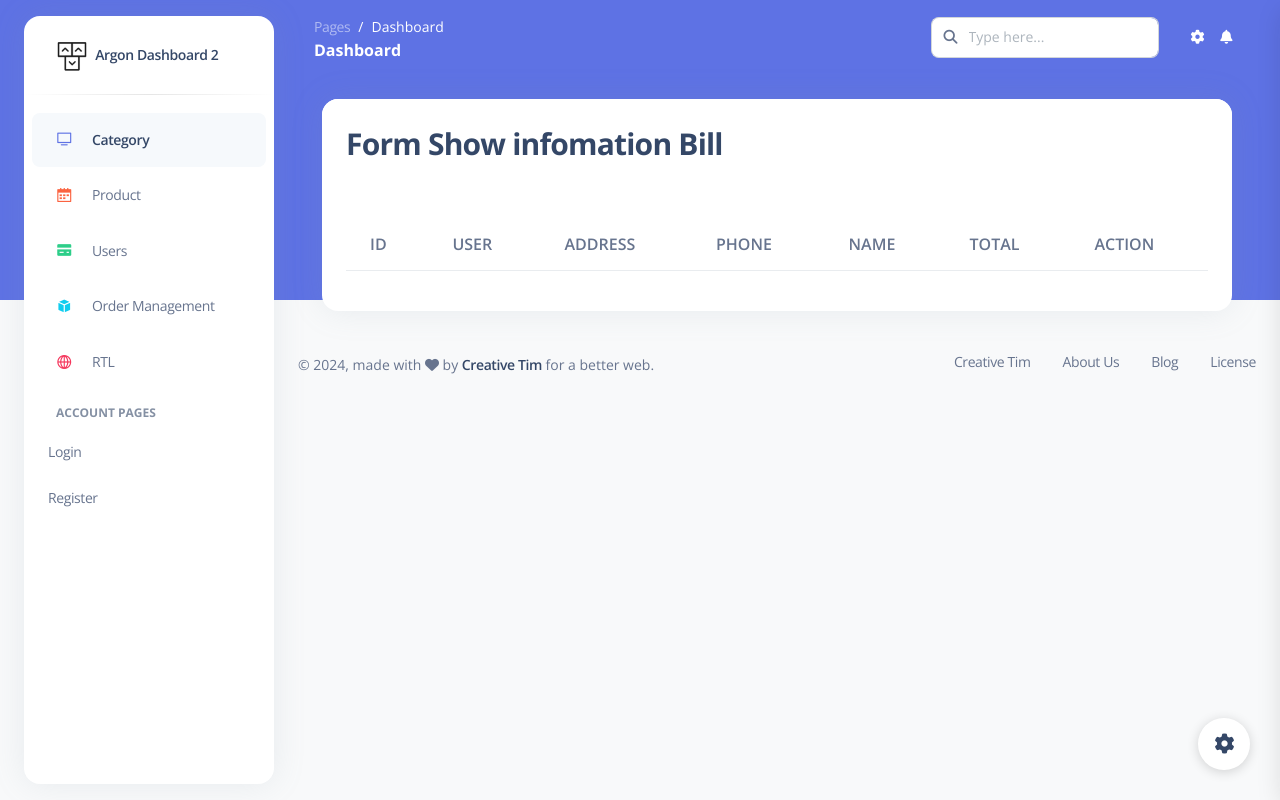
After one commit to NTSil385/Laravel_BLACKPINK, a Laravel app: template resources/views/dasboard/showbill.blade.php in a window 1280 px wide. The commit adds this page. Run offline with Laravel 9, Linux system fonts and the light colour scheme; the template is opened without the code that fills it, so the values that code supplies are empty; some libraries are stand-ins or nearby versions.

Commit message:
showbill + delete

```diff
--- /dev/null
+++ b/resources/views/dasboard/showbill.blade.php
@@ -0,0 +1,54 @@
+@extends('layouts.dasboard')
+
+@section('content')
+     <div class="row">
+            <div class="col-md-12">
+                @if (session('status'))
+                    <h5 class="alert alert-success">{{session('status')}}</h5>
+                @endif
+                <div class="card">
+                    <div class="card-header">
+                      <h3>Form Show infomation Bill  </h3>
+                    </div>
+                    <div class="card-body">
+                        <table class="table table-striped">
+                            <thead>
+                                <th>ID</th>
+                                <th>USER</th>
+                                <th>ADDRESS</th>
+                                <th>PHONE</th>
+                                <th>NAME</th>
+                                <th>TOTAL</th>
+                                <th>ACTION</th>
+                            </thead>
+                            <tbody>
+                                @foreach($bills as $bill)
+                                     <tr>
+                                        <td>{{$bill->id}}</td>
+                                        @foreach($users as $user)
+
+                                        @if($bill->user_id == $user->id)
+                                            <td>{{$user->name}}</td>
+                                        @endif
+                                        @endforeach
+                                        <td>{{$bill->address}}</td>
+                                        <td>{{$bill->phone}}</td>
+                                        <td>{{$bill->full_name}}</td>
+                                        <td>{{$bill->bill}}</td>
+
+
+
+                                        <td>
+                                            <a href="{{route('bill.details', ['id'=>$bill->id])}}" class="btn btn-primary">Edit</a>
+                                            <a href="{{route('bill.delete', ['id' => $bill->id])}}" class="btn btn-danger">Delete</a>
+
+                                        </td>
+                                     </tr>
+                                @endforeach
+                            </tbody>
+                        </table>
+                    </div>
+                </div>
+            </div>
+        </div>
+@endsection
--- a/resources/views/layouts/dasboard.blade.php
+++ b/resources/views/layouts/dasboard.blade.php
@@ -59,11 +59,11 @@
           </a>
         </li>
         <li class="nav-item">
-          <a class="nav-link " href="./pages/virtual-reality.html">
+          <a class="nav-link " href="{{route('bill.all')}}">
             <div class="icon icon-shape icon-sm border-radius-md text-center me-2 d-flex align-items-center justify-content-center">
               <i class="ni ni-app text-info text-sm opacity-10"></i>
             </div>
-            <span class="nav-link-text ms-1">Virtual Reality</span>
+            <span class="nav-link-text ms-1">Order Management</span>
           </a>
         </li>
         <li class="nav-item">
--- a/routes/web.php
+++ b/routes/web.php
@@ -63,4 +63,9 @@ Route::middleware(['auth','user-role:admin'])->group(function()
 
     Route::get('delete-users/{id}',[AdminController::class,'deleteUsers'])->name('users.delete');
 
+    //Bill
+    Route::get('/bill',[AdminController::class, 'showBill'])->name('bill.all');
+    Route::get("/bill-details/{id}",[AdminController::class, 'showOrderDetails'])->name("bill.details");
+    Route::get('bill-delete/{id}',[AdminController::class,'deleteBill'])->name('bill.delete');
+
 });
```
Also changed, not shown: app/Http/Controllers/AdminController.php (+27 -0 lines), resources/views/dasboard/orderdetails.blade.php (added, +40 -0 lines), public/uploads/products/1713152005.jpg (added), public/uploads/products/1713152010.jpg (added), public/uploads/products/1713152063.jpg (added), public/uploads/products/1713152143.jpg (added), public/uploads/products/1713152375.png (added), public/uploads/products/1713152459.png (added), public/uploads/products/1713152576.png (added), public/uploads/products/1713152665.png (added), public/uploads/products/1713152894.jpg (added), public/uploads/products/1713153022.jpg (added), public/uploads/products/1713153152.jpg (added).
